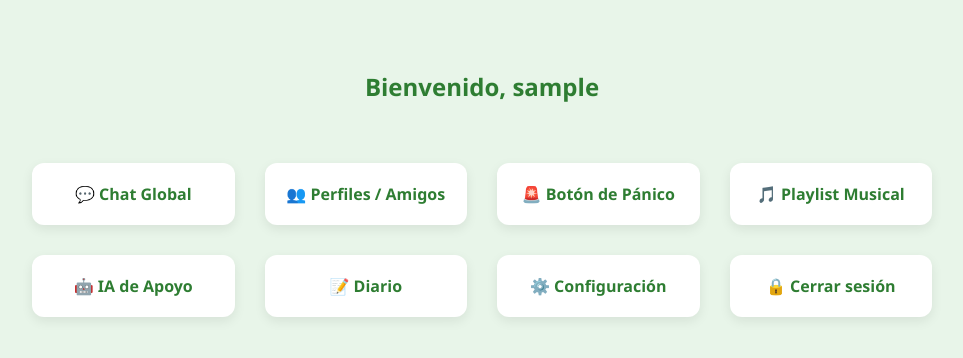
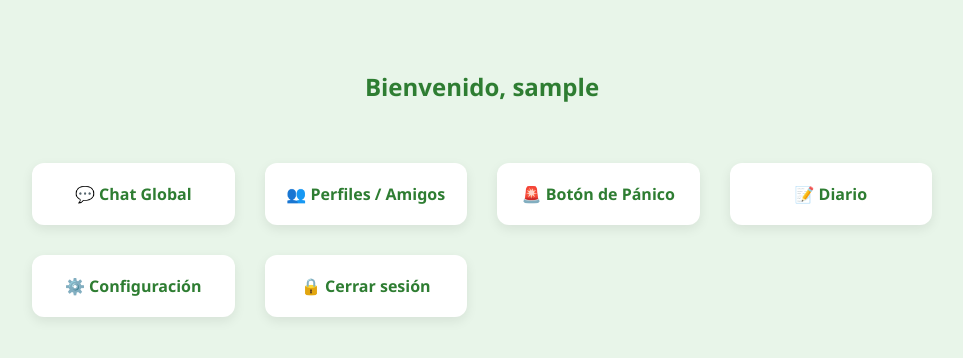
Before and after one commit to s4r4s4t3/espacio-seguro, a Flask app: page / in a window 1280 px wide. Shown: the top 358 px of the page, without its empty margins (158-1121 px from the left). Run offline with Flask 3, Linux system fonts and the light colour scheme; the visitor is signed in with stand-in values (Sample User, id 1).

Commit message:
🚫 Quitados botones IA y Playlist de la vista principal

```diff
--- a/app/templates/home.html
+++ b/app/templates/home.html
@@ -40,8 +40,6 @@
         <div class="card"><a href="/chat">💬 Chat Global</a></div>
         <div class="card"><a href="/amigos">👥 Perfiles / Amigos</a></div>
         <div class="card"><a href="/panico">🚨 Botón de Pánico</a></div>
-        <div class="card"><a href="/musica">🎵 Playlist Musical</a></div>
-        <div class="card"><a href="/ia">🤖 IA de Apoyo</a></div>
         <div class="card"><a href="{{ url_for('diary.diary') }}">📝 Diario</a></div>
         <div class="card"><a href="/config">⚙️ Configuración</a></div>
         <div class="card"><a href="/logout">🔒 Cerrar sesión</a></div>
```
